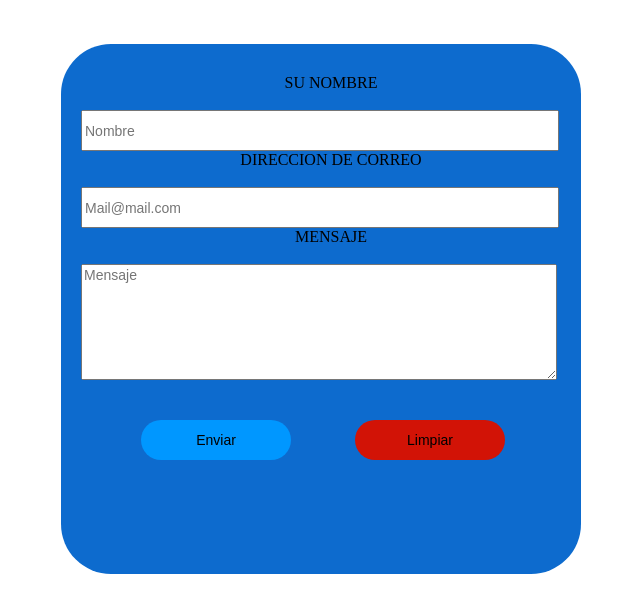
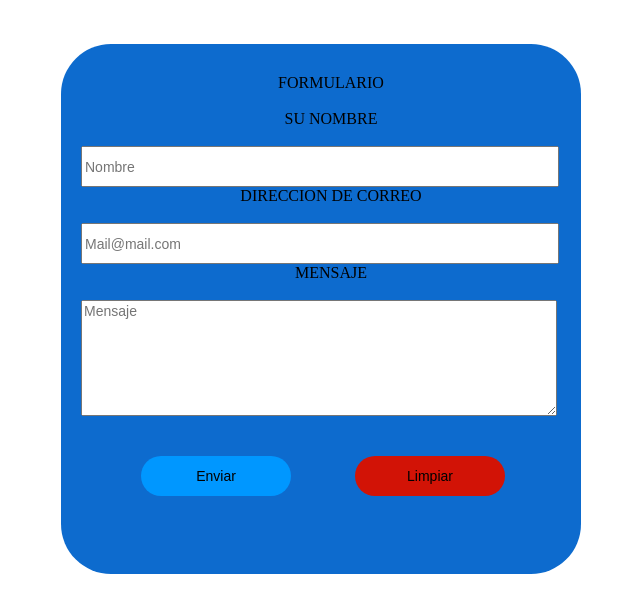
Before and after one commit to jhonny04566/formularios, a plain HTML site: page index.html in a window 1280 px wide. Shown: the whole page, without its empty margins (319-959 px from the left). Drawn offline with Linux system fonts and the light colour scheme.

Commit message:
COMMIT TEXTO FORMULARIO

```diff
--- a/index.html
+++ b/index.html
@@ -16,6 +16,8 @@
 	<div class="form">
 		<form action="guardar.php" method="POST">
 
+<label for="nombre"><center>FORMULARIO</center></label>
+<br>
 <label for="nombre"><center>Su nombre</center></label>
 <br>
 <input type="text" name="nombre" placeholder="Nombre" required="">
```
